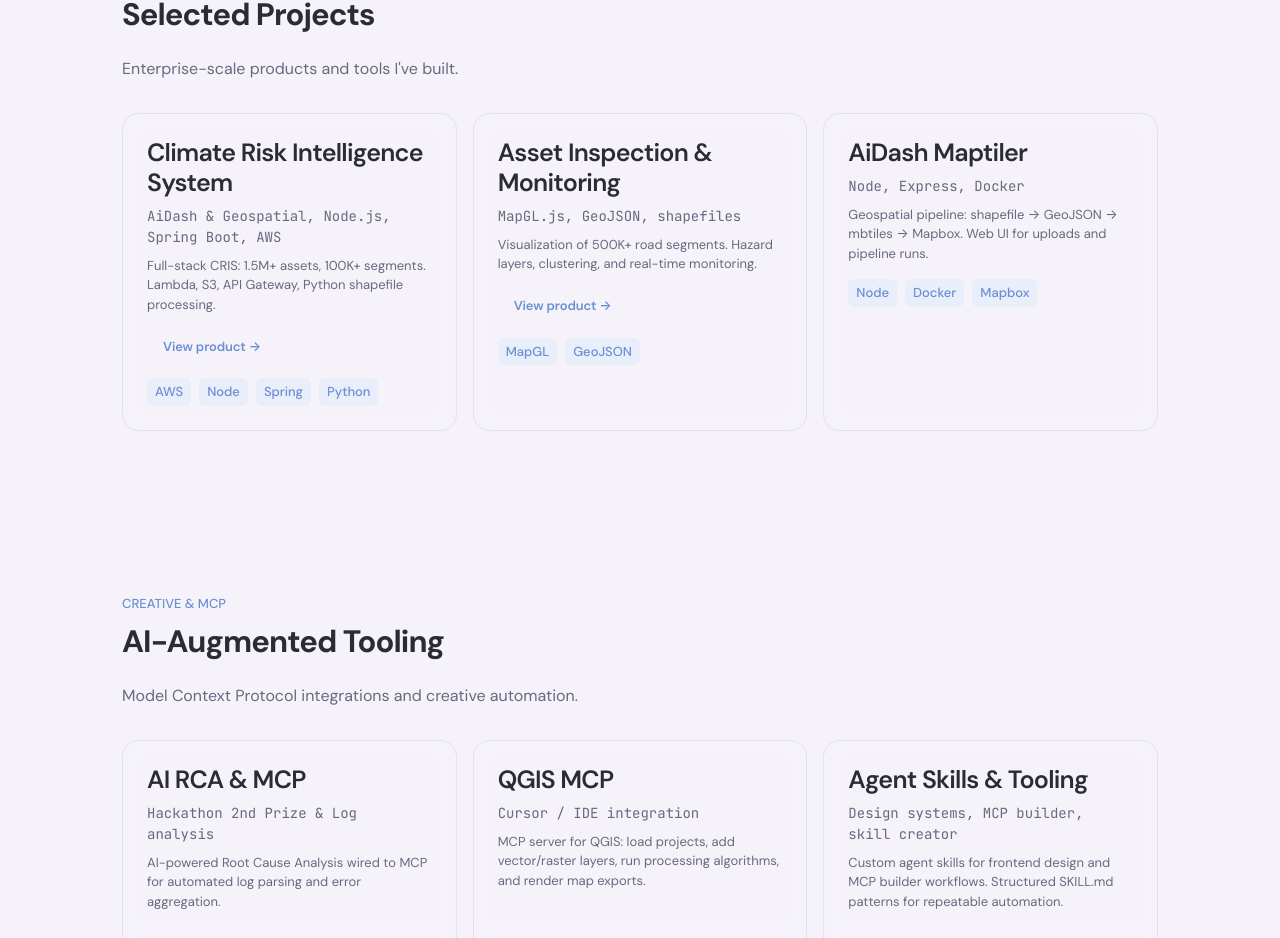
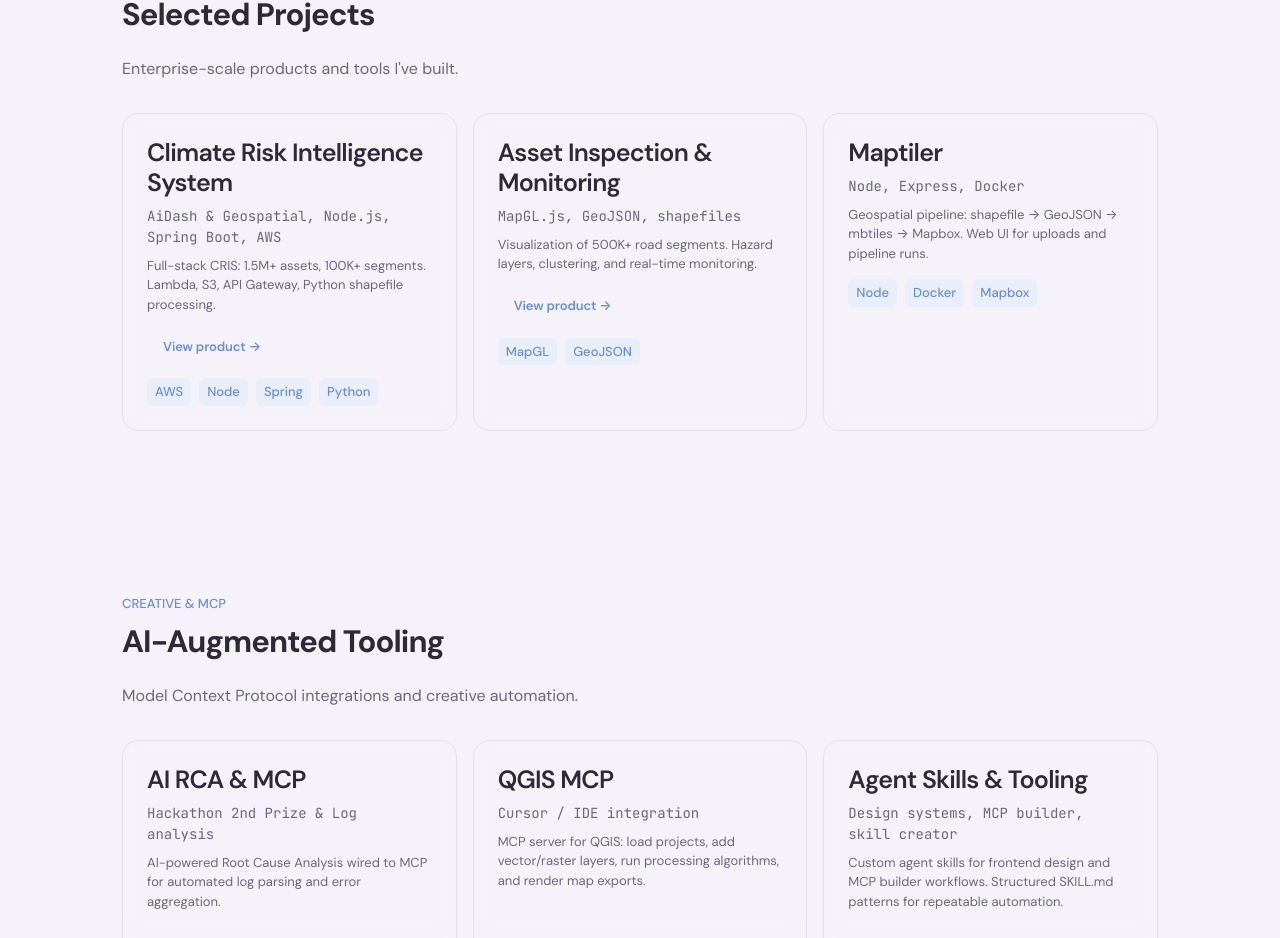
Before and after one commit to amandhunna/portfolio, a React (Vite) app: page / in a window 1280 px wide. Shown: the part 2723-3661 px from the top of the page. Built offline with nearby package versions, Linux system fonts and the light colour scheme.

Commit message:
docs updated

```diff
--- a/src/App.tsx
+++ b/src/App.tsx
@@ -498,7 +498,7 @@
             </Card>
             <Card transparent>
               <Typography variant="h4" style={{ marginBottom: spacingRem.xs }}>
-                AiDash Maptiler
+                Maptiler
               </Typography>
               <Typography
                 variant="mono"
```
Also changed, not shown: 2 other files (tests, documents, lock files or other folders).
